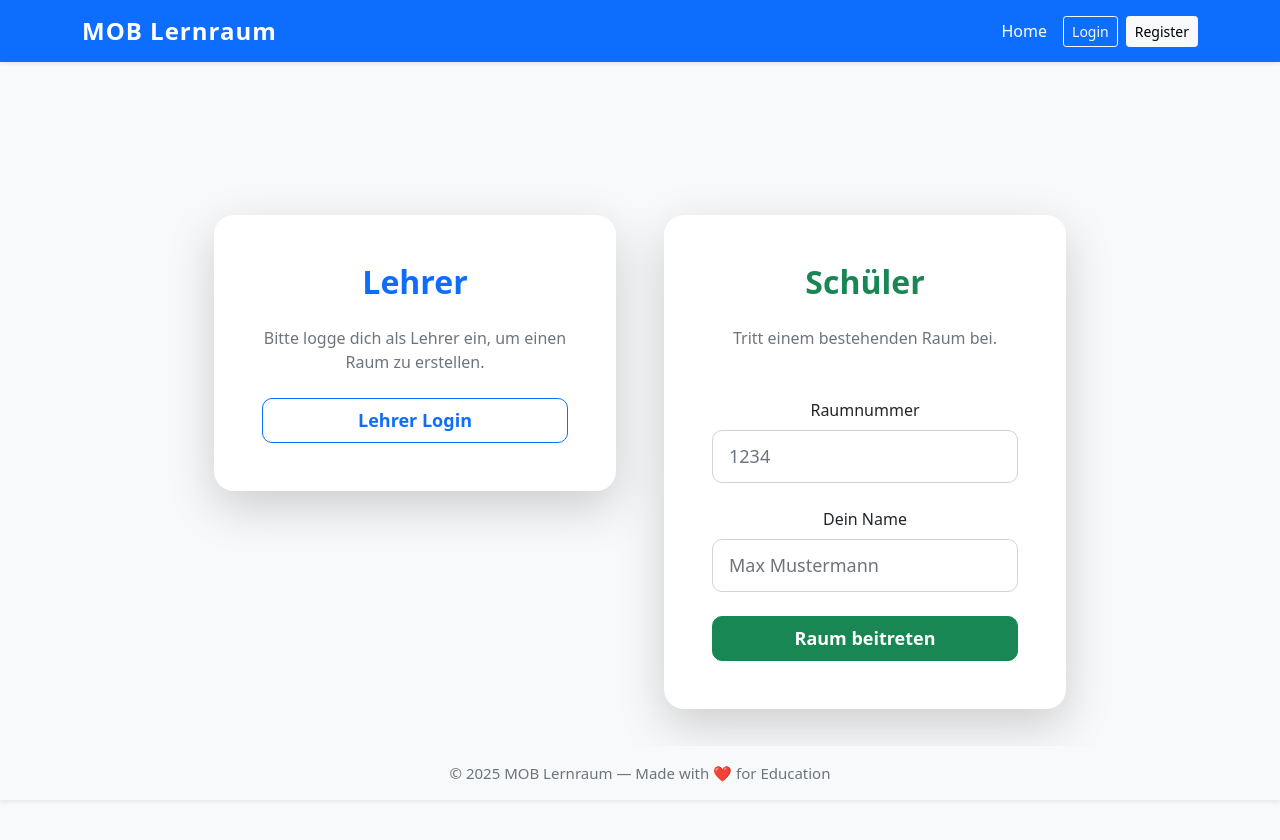
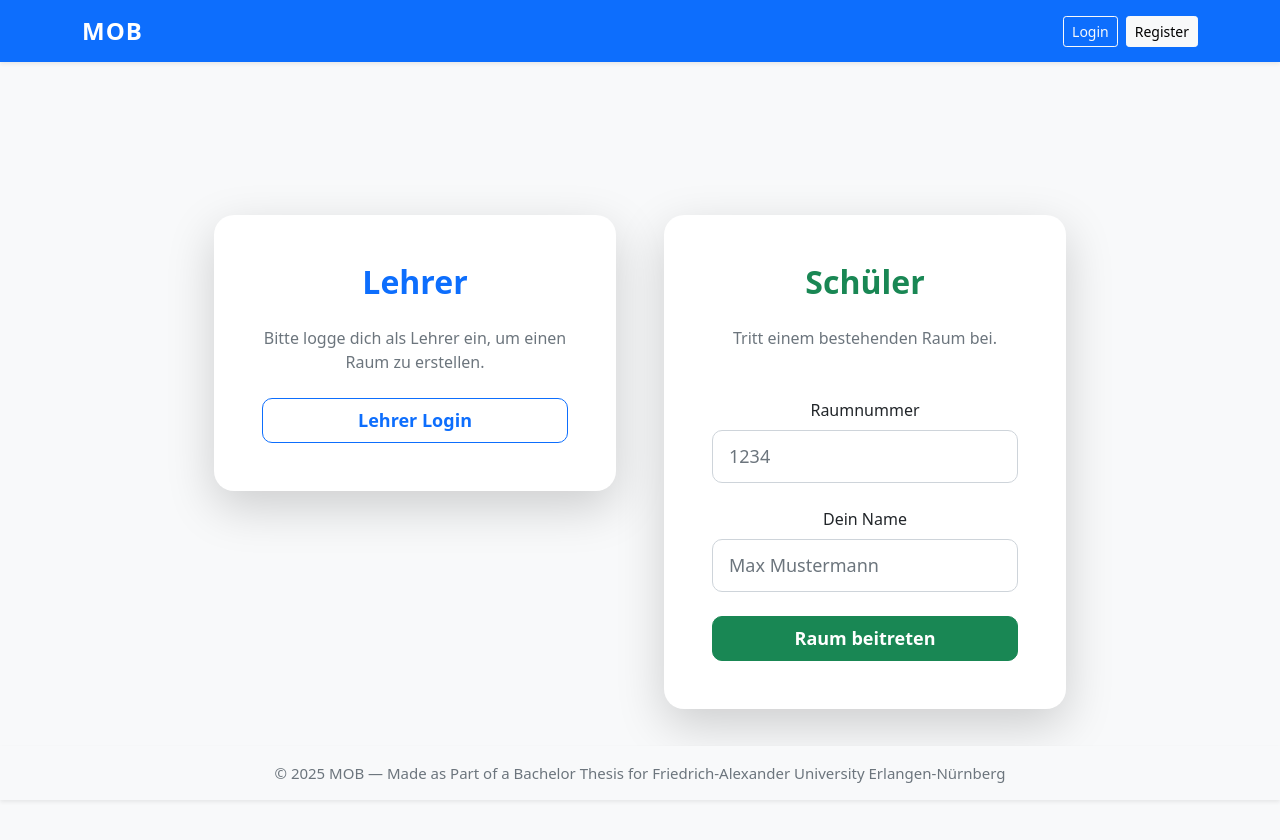
Before and after one commit to simon-fritz/MOB, a React (Create React App) app in the folder frontend/: page / in a window 1280 px wide. Shown: the top 840 px of the page. Built offline with nearby package versions, Linux system fonts and the light colour scheme.

Commit message:
frontend fixes

```diff
--- a/frontend/src/components/Footer.js
+++ b/frontend/src/components/Footer.js
@@ -15,8 +15,7 @@ function Footer() {
       }}
     >
       <Container>
-        &copy; {new Date().getFullYear()} MOB Lernraum &mdash; Made with ❤️ for
-        Education
+        &copy; {new Date().getFullYear()} MOB &mdash; Made as Part of a Bachelor Thesis for Friedrich-Alexander University Erlangen-Nürnberg
       </Container>
     </footer>
   );
--- a/frontend/src/components/Header.js
+++ b/frontend/src/components/Header.js
@@ -1,17 +1,42 @@
-import React from "react";
+import React, { useState, useEffect } from "react";
 import { Navbar, Container, Nav, Button } from "react-bootstrap";
-import { useNavigate } from "react-router-dom";
+import { useNavigate, useLocation} from "react-router-dom";
 
 function Header() {
   const navigate = useNavigate();
-  const isTeacherLoggedIn =
-    localStorage.getItem("teacherToken") ||
-    localStorage.getItem("role") === "teacher";
+  const location = useLocation();
+  const [isTeacherLoggedIn, setIsTeacherLoggedIn] = useState(false);
+  const [isJoinedRoom, setIsJoinedRoom] = useState(false);
+
+  useEffect(() => {
+      // Check if teacher is logged in (e.g., token in localStorage)
+      const teacherToken = localStorage.getItem("accessToken");
+      if (teacherToken) {
+            setIsTeacherLoggedIn(true);
+      }
+      else {
+        setIsTeacherLoggedIn(false);
+      }
+    }, [
+      localStorage.getItem("accessToken"),
+      localStorage.getItem("refreshToken")
+    ]);
+
+  useEffect(() => {
+    // Check if current path matches /rooms/:roomId
+    const isRoom = /^\/rooms\/[^/]+$/.test(location.pathname);
+    setIsJoinedRoom(isRoom);
+  }, [location.pathname]);
 
   const handleLogout = () => {
-    localStorage.removeItem("teacherToken");
-    localStorage.removeItem("role");
-    navigate("/login");
+    localStorage.removeItem("accessToken");
+    localStorage.removeItem("refreshToken");
+  };
+
+  const leaveRoom = () => {
+    navigate("/");
+    localStorage.removeItem("guestId");
+    localStorage.removeItem("studentName");
   };
 
   return (
@@ -28,13 +53,19 @@ function Header() {
           onClick={() => navigate("/")}
           role="button"
         >
-          MOB Lernraum
+          MOB
         </Navbar.Brand>
         <Nav className="ms-auto align-items-center">
-          <Nav.Link onClick={() => navigate("/")} className="text-white">
-            Home
-          </Nav.Link>
-          {isTeacherLoggedIn ? (
+          {isJoinedRoom ? (
+            <Button
+              variant="outline-light"
+              size="sm"
+              onClick={leaveRoom}
+              className="ms-2"
+            >
+              Leave Room
+            </Button>
+          ) : isTeacherLoggedIn ? (
             <Button
               variant="outline-light"
               size="sm"
--- a/frontend/src/components/RoleSelection.js
+++ b/frontend/src/components/RoleSelection.js
@@ -12,14 +12,18 @@ function RoleSelection({}) {
   const navigate = useNavigate();
 
   useEffect(() => {
-    // Check if teacher is logged in (e.g., token or role in localStorage)
-    const teacherToken = localStorage.getItem("teacherToken");
-    const role = localStorage.getItem("role");
-    setIsTeacherLoggedIn(!!teacherToken || role === "teacher");
+    // Check if teacher is logged in (e.g., token in localStorage)
+    const teacherToken = localStorage.getItem("accessToken");
+    if (teacherToken) {
+          setIsTeacherLoggedIn(true);
+    }
+    else {
+      setIsTeacherLoggedIn(false);
+    }
   }, []);
 
   const handleTeacherLogin = () => {
-    navigate("/login"); // Adjust route if needed
+    navigate("/login");
   };
 
   const handleCreateRoom = async () => {
@@ -30,7 +34,6 @@ function RoleSelection({}) {
     }
     try {
       const response = await API.post("/api/rooms/", { name: roomName });
-      localStorage.setItem("role", "teacher");
       navigate(`/rooms/${response.data.id}`);
     } catch (error) {
       console.error("Error creating room:", error);
```
